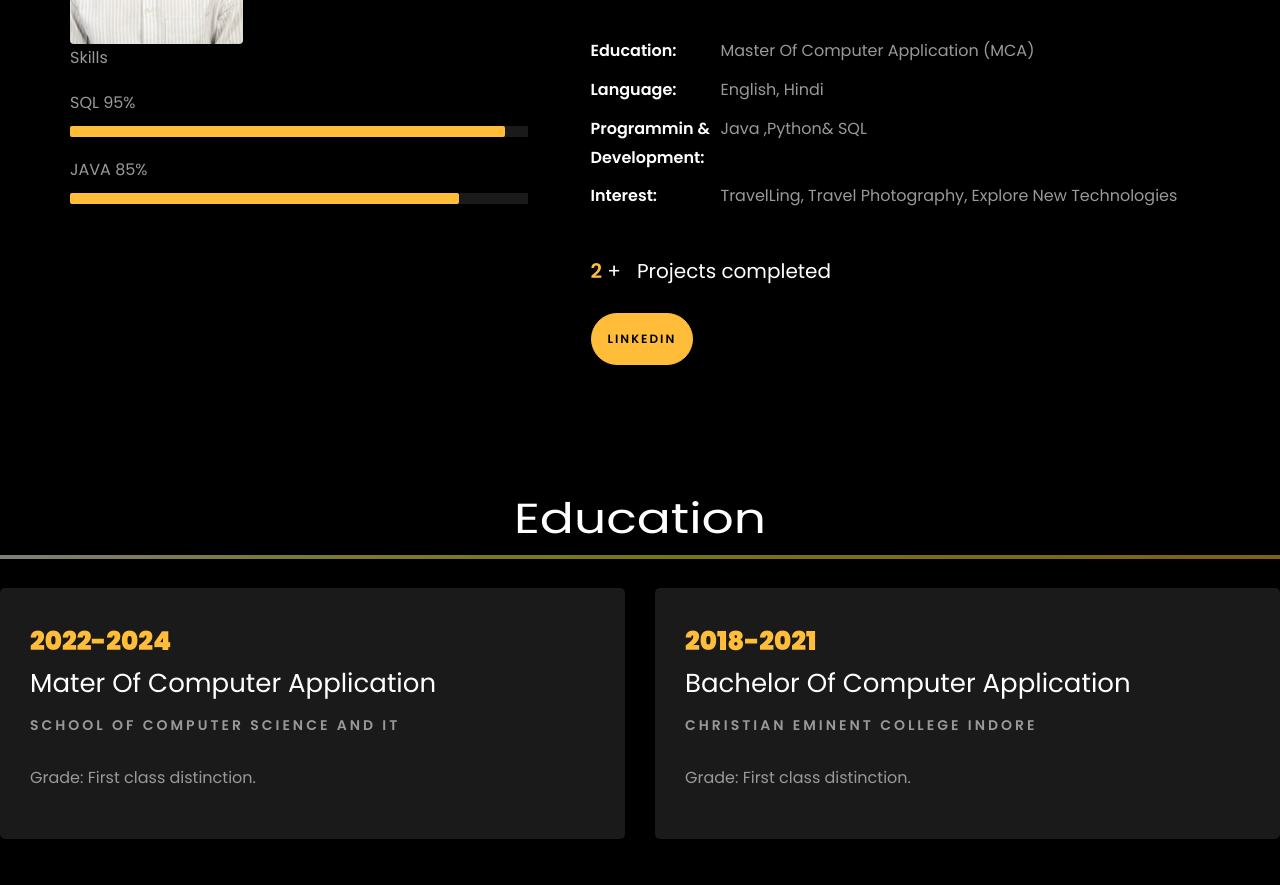
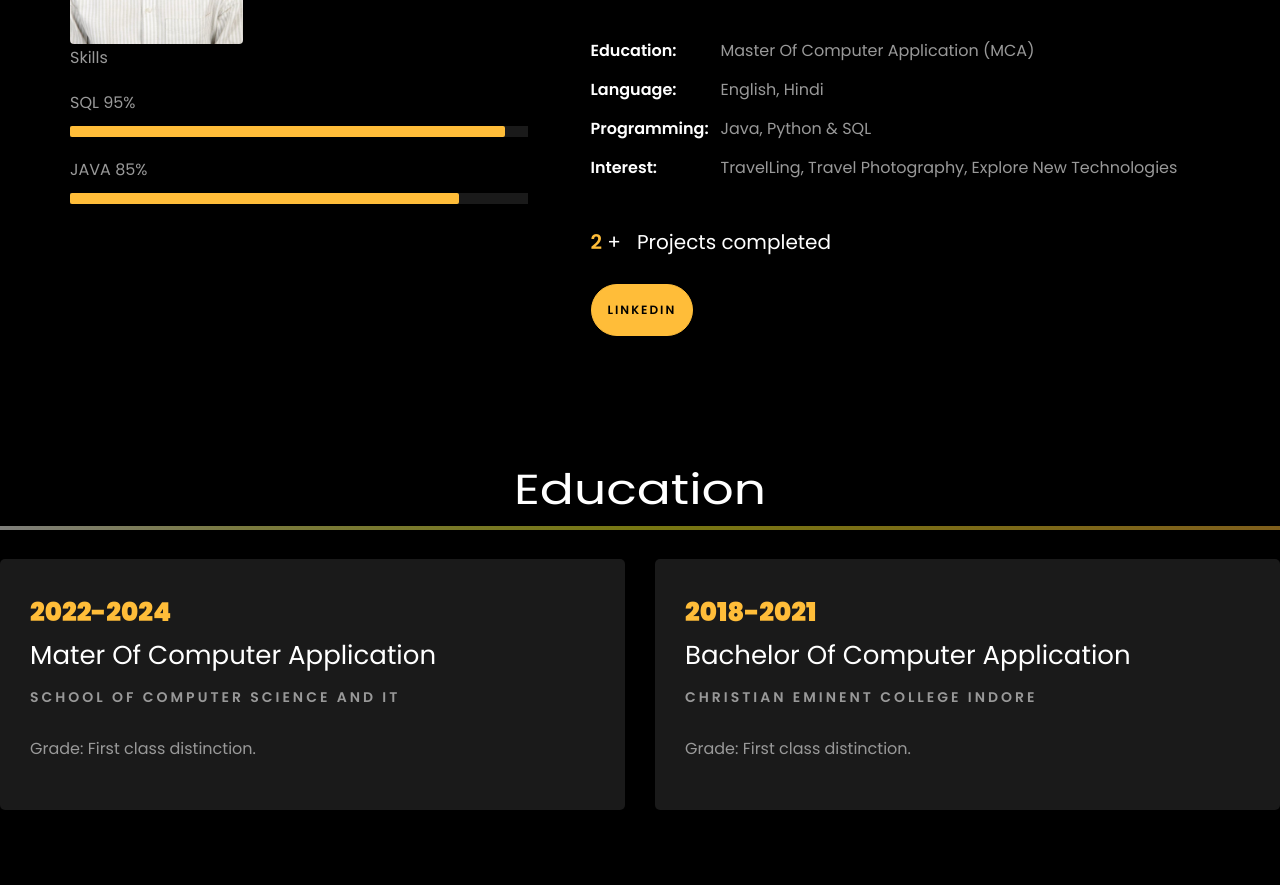
Before and after one commit to Anarpitgupta18/Anarpitgupta18.github.io, a plain HTML site: page index.html in a window 1280 px wide. Shown: the part 1079-1964 px from the top of the page. Drawn offline with Linux system fonts and the light colour scheme; files whose address does not match are found by name.

Commit message:
Update index.html

```diff
--- a/index.html
+++ b/index.html
@@ -278,7 +278,7 @@
 									<li class="d-flex"><span>Domain:</span> <span>Retail, Ecommerce, BFSI &amp; Digital Marketing</span></li> -->
 									<li class="d-flex"><span>Education:</span> <span>Master Of Computer Application (MCA)</span></li>
 									<li class="d-flex"><span>Language:</span> <span>English, Hindi</span></li>
-									<li class="d-flex"><span>Programmin & Development:</span> <span>Java ,Python&amp; SQL</span></li>
+									<li class="d-flex"><span>Programming:</span> <span>Java, Python &amp; SQL</span></li>
 									<!-- <li class="d-flex"><span>Other Skills:</span> <span>Cloud, PySpark, Excel, Git, JIRA, Google Analytics &amp; SEO</span></li> -->
 									<li class="d-flex"><span>Interest:</span> <span>TravelLing, Travel Photography, Explore New Technologies</span></li>
 
```
